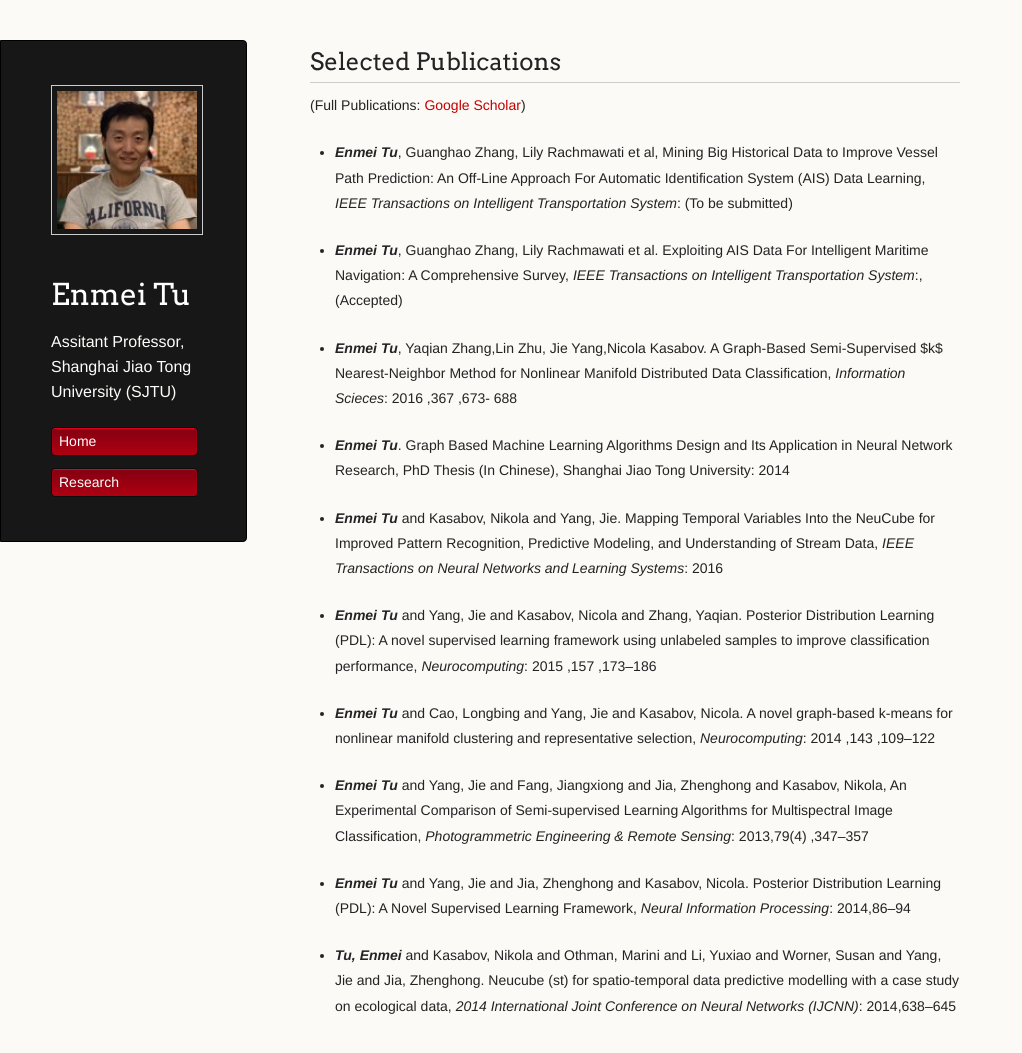
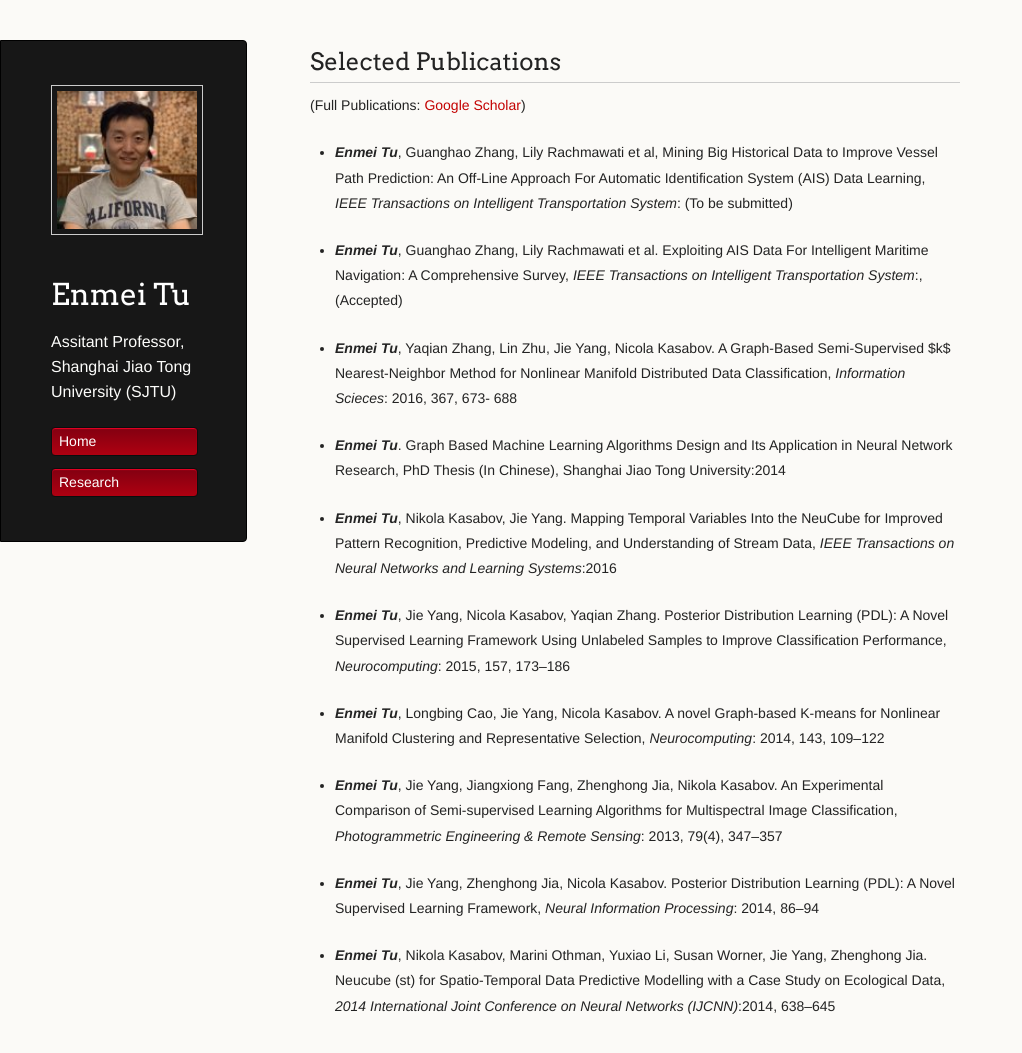
Before and after one commit to hellotem/enmeitu.github.io, a Jekyll site: the page built from research/index.md, in a window 1280 px wide and 1091 px high. Shown: the top 1053 px of the window, without its empty margins (0-1022 px from the left). Built offline with Jekyll 4.4.1, drawn with Linux system fonts in a browser that asks for light colours; our own code applies the rules of GitHub Pages for plain Markdown files.

Commit message:
Update index.md

```diff
--- a/research/index.md
+++ b/research/index.md
@@ -5,18 +5,18 @@
 
 * ***Enmei Tu***, Guanghao Zhang, Lily Rachmawati et al. Exploiting AIS Data For Intelligent Maritime Navigation: A Comprehensive Survey, _IEEE Transactions on Intelligent Transportation System_:, (Accepted)
 
-* ***Enmei Tu***, Yaqian Zhang,Lin Zhu, Jie Yang,Nicola Kasabov. A Graph-Based Semi-Supervised $k$ Nearest-Neighbor Method for Nonlinear Manifold Distributed Data Classification, _Information Scieces_: 2016 ,367 ,673- 688
+* ***Enmei Tu***, Yaqian Zhang, Lin Zhu, Jie Yang, Nicola Kasabov. A Graph-Based Semi-Supervised $k$ Nearest-Neighbor Method for Nonlinear Manifold Distributed Data Classification, _Information Scieces_: 2016, 367, 673- 688
 
-* ***Enmei Tu***. Graph Based Machine Learning Algorithms Design and Its Application in Neural Network Research, PhD Thesis (In Chinese), Shanghai Jiao Tong University: 2014
+* ***Enmei Tu***. Graph Based Machine Learning Algorithms Design and Its Application in Neural Network Research, PhD Thesis (In Chinese), Shanghai Jiao Tong University:2014
 
-* ***Enmei Tu*** and Kasabov, Nikola and Yang, Jie. Mapping Temporal Variables Into the NeuCube for Improved Pattern Recognition, Predictive Modeling, and Understanding of Stream Data, _IEEE Transactions on Neural Networks and  Learning Systems_: 2016
+* ***Enmei Tu***, Nikola Kasabov, Jie Yang. Mapping Temporal Variables Into the NeuCube for Improved Pattern Recognition, Predictive Modeling, and Understanding of Stream Data, _IEEE Transactions on Neural Networks and  Learning Systems_:2016
 
-* ***Enmei Tu*** and Yang, Jie and Kasabov, Nicola and Zhang, Yaqian. Posterior Distribution Learning (PDL): A novel supervised learning framework using unlabeled samples to improve classification performance, _Neurocomputing_: 2015 ,157 ,173--186
+* ***Enmei Tu***, Jie Yang, Nicola Kasabov, Yaqian Zhang. Posterior Distribution Learning (PDL): A Novel Supervised Learning Framework Using Unlabeled Samples to Improve Classification Performance, _Neurocomputing_: 2015, 157, 173--186
 
-* ***Enmei Tu*** and Cao, Longbing and Yang, Jie and Kasabov, Nicola. A novel graph-based k-means for nonlinear manifold clustering and representative selection, _Neurocomputing_: 2014 ,143 ,109--122
+* ***Enmei Tu***, Longbing Cao, Jie Yang, Nicola Kasabov. A novel Graph-based K-means for Nonlinear Manifold Clustering and Representative Selection, _Neurocomputing_: 2014, 143, 109--122
 
-* ***Enmei Tu*** and Yang, Jie and Fang, Jiangxiong and Jia, Zhenghong and Kasabov, Nikola, An Experimental Comparison of Semi-supervised Learning Algorithms for Multispectral Image Classification, _Photogrammetric Engineering & Remote Sensing_: 2013,79(4) ,347--357
+* ***Enmei Tu***, Jie Yang, Jiangxiong Fang, Zhenghong Jia, Nikola Kasabov. An Experimental Comparison of Semi-supervised Learning Algorithms for Multispectral Image Classification, _Photogrammetric Engineering & Remote Sensing_: 2013, 79(4), 347--357
 
-* ***Enmei Tu*** and Yang, Jie and Jia, Zhenghong and Kasabov, Nicola. Posterior Distribution Learning (PDL): A Novel Supervised Learning Framework, _Neural Information Processing_: 2014,86--94
+* ***Enmei Tu***, Jie Yang, Zhenghong Jia, Nicola Kasabov. Posterior Distribution Learning (PDL): A Novel Supervised Learning Framework, _Neural Information Processing_: 2014, 86--94
 
-* ***Tu, Enmei*** and Kasabov, Nikola and Othman, Marini and Li, Yuxiao and Worner, Susan and Yang, Jie and Jia, Zhenghong. Neucube (st) for spatio-temporal data predictive modelling with a case study on ecological data,  _2014 International Joint Conference on Neural Networks (IJCNN)_: 2014,638--645
+* ***Enmei Tu***, Nikola Kasabov, Marini Othman, Yuxiao Li, Susan Worner, Jie Yang, Zhenghong Jia. Neucube (st) for Spatio-Temporal Data Predictive Modelling with a Case Study on Ecological Data,  _2014 International Joint Conference on Neural Networks (IJCNN)_:2014, 638--645
```
